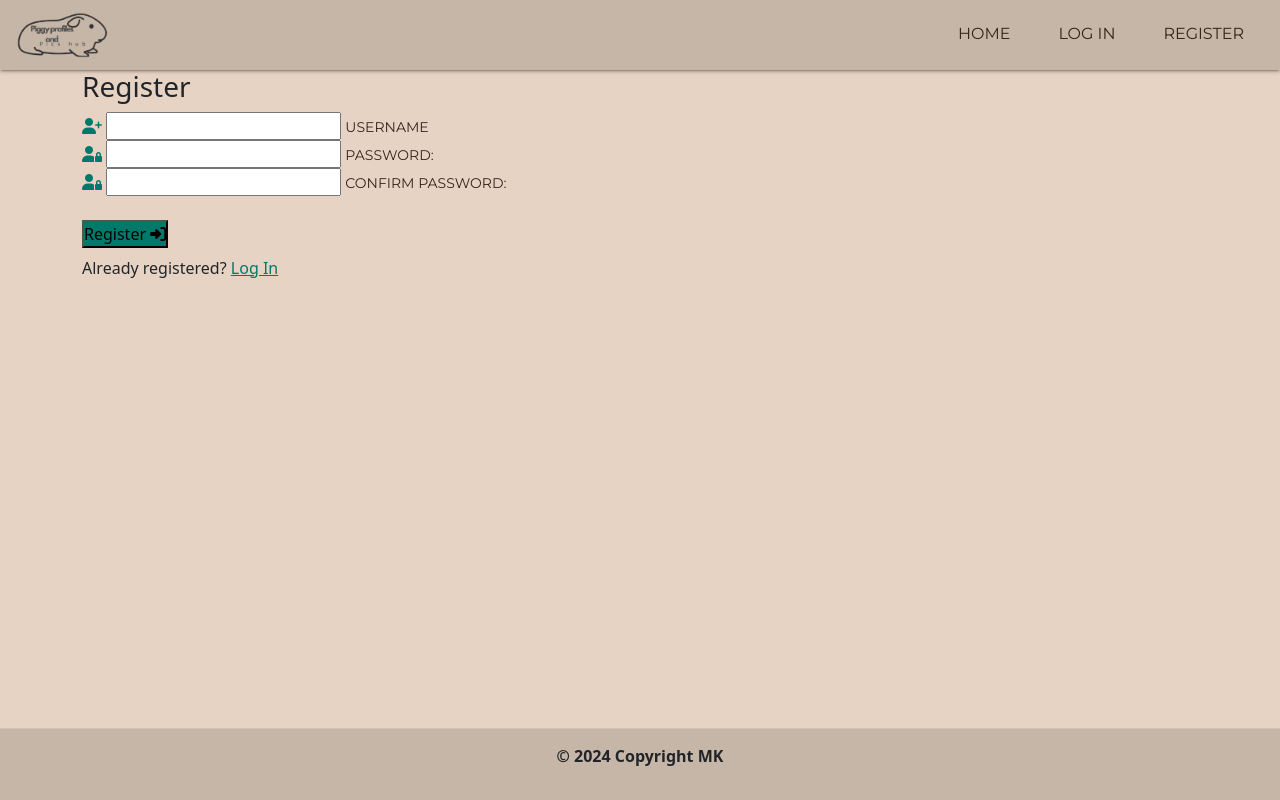
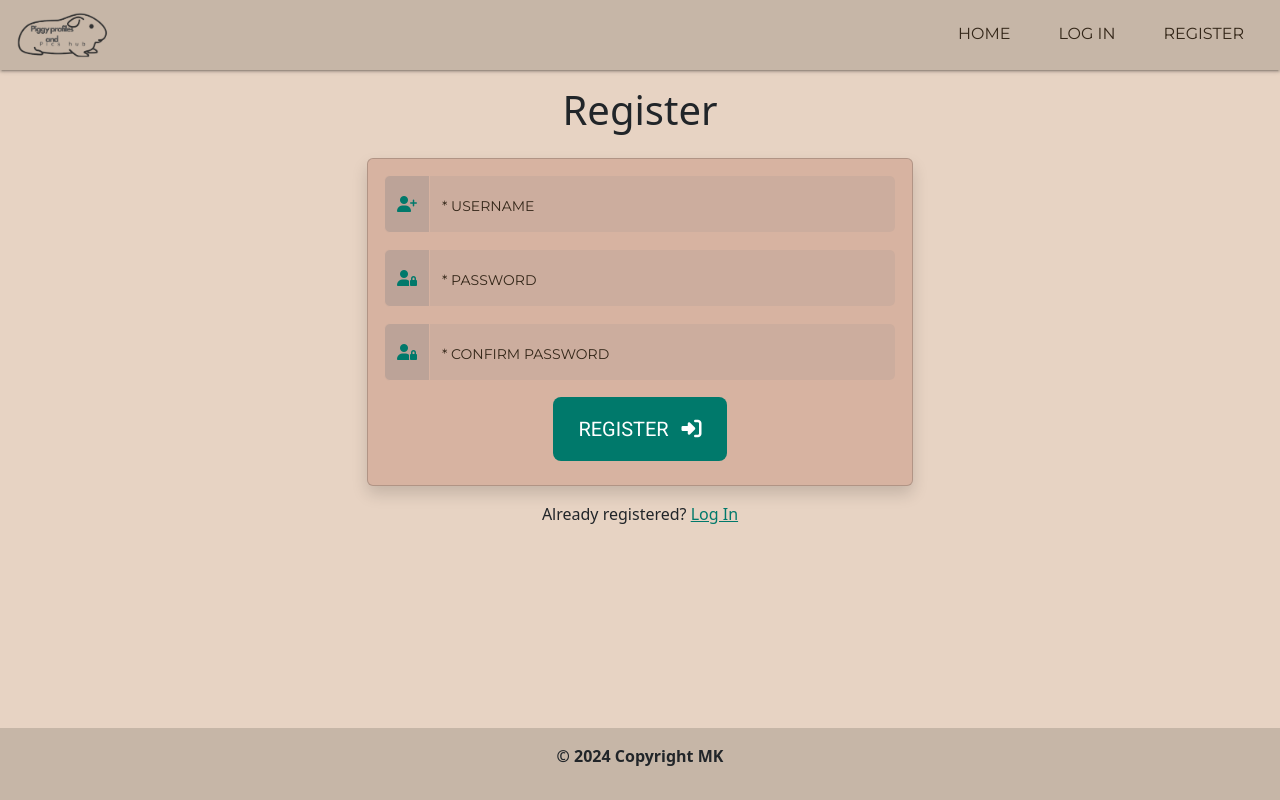
Before and after one commit to marina9222/guinea-pig-database, a Python web app: template templates/register.html in a window 1280 px wide. Run offline with Jinja, Linux system fonts and the light colour scheme; the template is opened without the code that fills it, so the values that code supplies are empty.

Commit message:
Add: bootstrap for register/login form

```diff
--- a/templates/register.html
+++ b/templates/register.html
@@ -1,52 +1,64 @@
 {% extends "index.html" %}
+
 {% block content %}
 
+<div class="row my-3">
+	<div class="col mx-auto text-center">
+		<h2 class="fs-1 text-dark">Register</h2>
+	</div>
+</div>
 
-
-<h3 class="center-align black-text">Register</h3>
 <div class="row">
-    <form class="s12 m8 offset-m2" method="POST" action="{{ url_for('register') }}">
-      <div class="card-panel z-depth-3">
-
+	<form class="col-12 col-md-6 mx-auto" method="POST" action="{{ url_for('register') }}">
+		<div class="card p-3 shadow rounded">
 			<!-- username field -->
-        <div class="row">
-            <div class="input-field col s12">
-                <i class="fas fa-user-plus prefix icon-color"></i>
-                <input id="username" name="username" placeholder=" " type="text" minlength="5" maxlength="15" pattern="^[a-zA-Z0-9]{5,15}$"  class="validate" required>
-                <label for="username" class="form-text main-text-color">Username</label>
+			<div class="input-group mb-3">
+				<span class="input-group-text bg-secondary bg-opacity-25 d-none d-md-flex">
+					<i class="fas fa-user-plus icon-color"></i>
+				</span>
+				<div class="form-floating flex-grow-1">
+					<input type="text" name="username" id="username" class="form-control bg-secondary bg-opacity-10" minlength="5" maxlength="15" pattern="^[a-zA-Z0-9]{5,15}$" placeholder="Username" required>
+					<label for="username" class="form-text main-text-color">* Username</label>
 				</div>
 			</div>
 
 			<!-- password field -->
-        <div class="row">
-         <div class="input-field col s12">
-            <i class="fas fa-user-lock prefix icon-color"></i>
-            <input id="password" name ="password" type="password" pattern="^[a-zA-Z0-9]{5,15}$"  minlength="5"  class="validate" placeholder=" " maxlength="15" required>
-            <label for="password" class="form-text main-text-color">Password:</label>
+			<div class="input-group mb-3">
+				<span class="input-group-text bg-secondary bg-opacity-25 d-none d-md-flex">
+					<i class="fas fa-user-lock icon-color"></i>
+				</span>
+				<div class="form-floating flex-grow-1">
+					<input type="password" name="password" id="password" class="form-control bg-secondary bg-opacity-10" minlength="5" maxlength="15" pattern="^[a-zA-Z0-9]{5,15}$" placeholder="Password" required>
+					<label for="password" class="form-text main-text-color">* Password</label>
 				</div>
 			</div>
-        <div class="row mb-4">
-            <div class="input-field col s12">
-               <i class="fas fa-user-lock prefix icon-color"></i>
-               <input id="confirm_password" name ="confirm_password" type="password" pattern="^[a-zA-Z0-9]{5,15}$"  minlength="5"  class="validate" placeholder=" " maxlength="15" required>
-               <label for="confirm_password" class="form-text main-text-color">Confirm Password:</label>
+			<!-- confirm password field -->
+			<div class="input-group mb-3">
+				<span class="input-group-text bg-secondary bg-opacity-25 d-none d-md-flex">
+					<i class="fas fa-user-lock icon-color"></i>
+				</span>
+				<div class="form-floating flex-grow-1">
+					<input type="password" name="confirm_password" id="confirm_password" class="form-control bg-secondary bg-opacity-10" minlength="5" maxlength="15" pattern="^[a-zA-Z0-9]{5,15}$" placeholder="Password" required>
+					<label for="confirm_password" class="form-text main-text-color">* Confirm Password</label>
 				</div>
 			</div>
+
 			<!-- register -->
 			<div class="row">
-          <div class="col s12 center-align">
-            <button type="submit" class="btn-large white-text btn-color font-2 mb-2">
-            Register <i class="fas fa-sign-in-alt ml-3"></i>
+				<div class="col-12 text-center">
+					<button type="submit" class="btn btn-lg text-white btn-color font-secondary py-3 px-4 mb-2">
+						Register <i class="fas fa-sign-in-alt ms-2"></i>
 					</button>
 				</div>
 			</div>
+
 		</div>
 	</form>
 </div>
 
-  <div class="row">
-    <div class="col s12">
-     <p class="center-align black-text">
+<div class="row mt-3">
+	<div class="col-12">
+		<p class="text-center text-dark">
 			Already registered? <a href="{{ url_for('login') }}" class="icon-color">Log In</a>
 		</p>
 	</div>
```
Also changed, not shown: templates/login.html (+30 -31 lines). Lines whose indentation alone changed are shown as unchanged.
